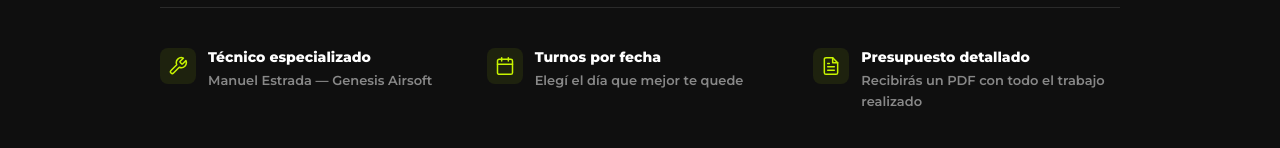
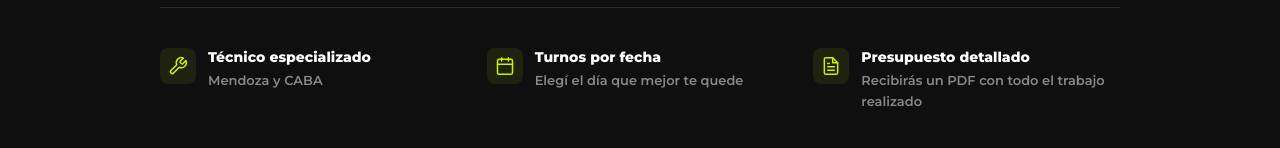
Before and after one commit to manuelestrada01/Genesis-Airsoft, a React (Vite) app: page /servicio in a window 1280 px wide. Shown: the part 804-952 px from the top of the page. Built offline with nearby package versions, Linux system fonts and the light colour scheme; no server answers; the database is empty.

Commit message:
fix(servicio): remove technician name, show locations instead

```diff
--- a/src/components/servicio/ServicioPage.jsx
+++ b/src/components/servicio/ServicioPage.jsx
@@ -200,7 +200,7 @@ export default function ServicioPage() {
           </span>
           <div>
             <strong>Técnico especializado</strong>
-            <p>Manuel Estrada — Genesis Airsoft</p>
+            <p>Mendoza y CABA</p>
           </div>
         </div>
         <div className="sv-info-item">
```
